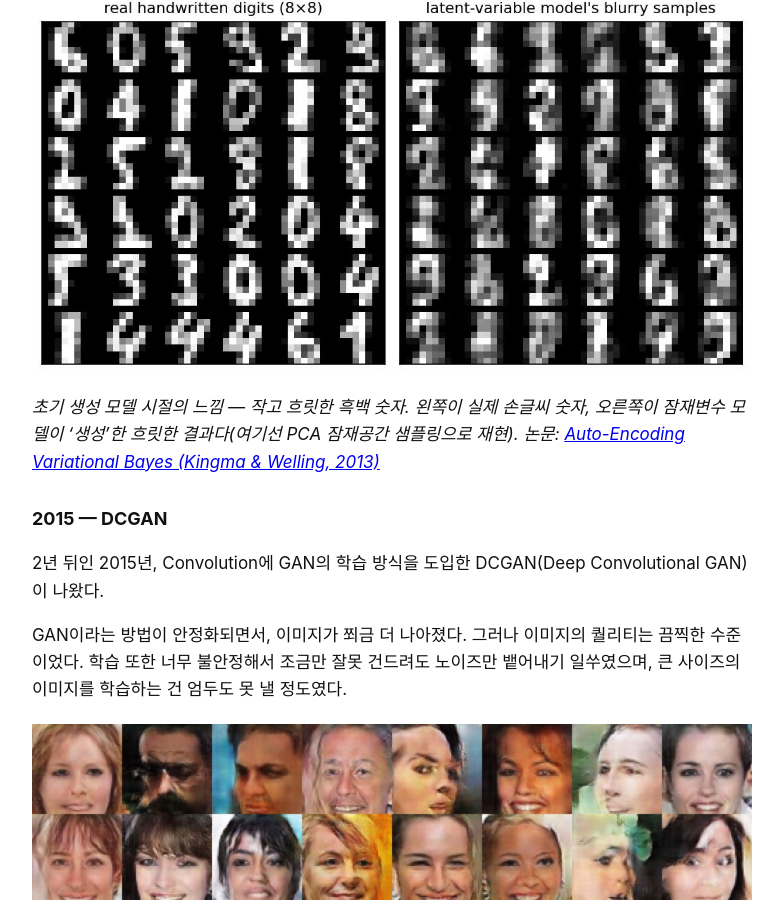
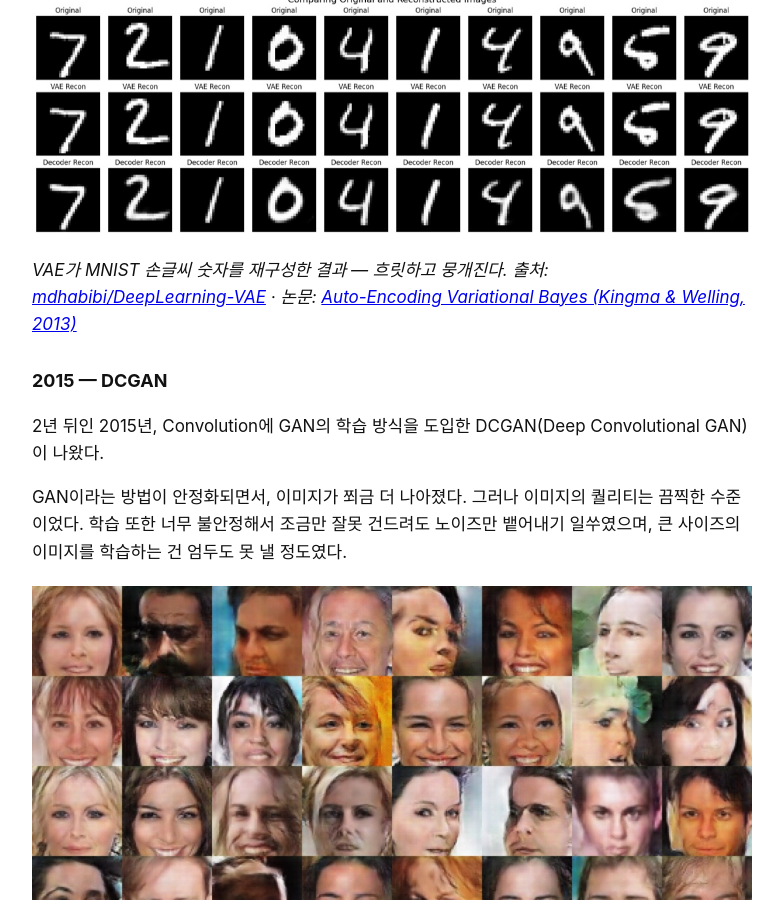
Before and after one commit to okdalto/okdalto.github.io, a Jekyll site: the page built from _posts/2026-06-03-이미지 생성 AI의 역사.md, in a window 1280 px wide and 900 px high, scrolled down 999 px. Shown: the whole window, without its empty margins (8-791 px from the left). Built offline with Jekyll 4.4.1, drawn with Linux system fonts in a browser that asks for light colours; comment, search, counter and statistics services are not loaded.

Commit message:
Swap VAE figure for an actual VAE-on-MNIST reconstruction
Replace the self-made PCA approximation with a real VAE MNIST
reconstruction image, attributed to its source.

Co-Authored-By: Claude Opus 4.8 (1M context) <noreply@anthropic.com>

```diff
--- a/_posts/2026-06-03-이미지 생성 AI의 역사.md
+++ b/_posts/2026-06-03-이미지 생성 AI의 역사.md
@@ -30,8 +30,8 @@ tags:
 
 그때 사람들은 '기술적으로는 우아한데, 이걸 어디다 써?'라고 말했다. 사람들은 이걸 수학적인 문제로만 봤지, 창작의 도구로 보지 못했다. 나는 이때 대학 들어가기도 전이었다.
 
-![VAE 시절의 흐릿한 흑백 숫자](/assets/2026-06-03-image-gen-history/vae.jpg)
-*초기 생성 모델 시절의 느낌 — 작고 흐릿한 흑백 숫자. 왼쪽이 실제 손글씨 숫자, 오른쪽이 잠재변수 모델이 '생성'한 흐릿한 결과다(여기선 PCA 잠재공간 샘플링으로 재현). 논문: [Auto-Encoding Variational Bayes (Kingma & Welling, 2013)](https://arxiv.org/abs/1312.6114)*
+![VAE가 재구성한 MNIST 숫자](/assets/2026-06-03-image-gen-history/vae.jpg)
+*VAE가 MNIST 손글씨 숫자를 재구성한 결과 — 흐릿하고 뭉개진다. 출처: [mdhabibi/DeepLearning-VAE](https://github.com/mdhabibi/DeepLearning-VAE) · 논문: [Auto-Encoding Variational Bayes (Kingma & Welling, 2013)](https://arxiv.org/abs/1312.6114)*
 
 ### 2015 — DCGAN ###
 
```
Also changed, not shown: assets/2026-06-03-image-gen-history/vae.jpg.
